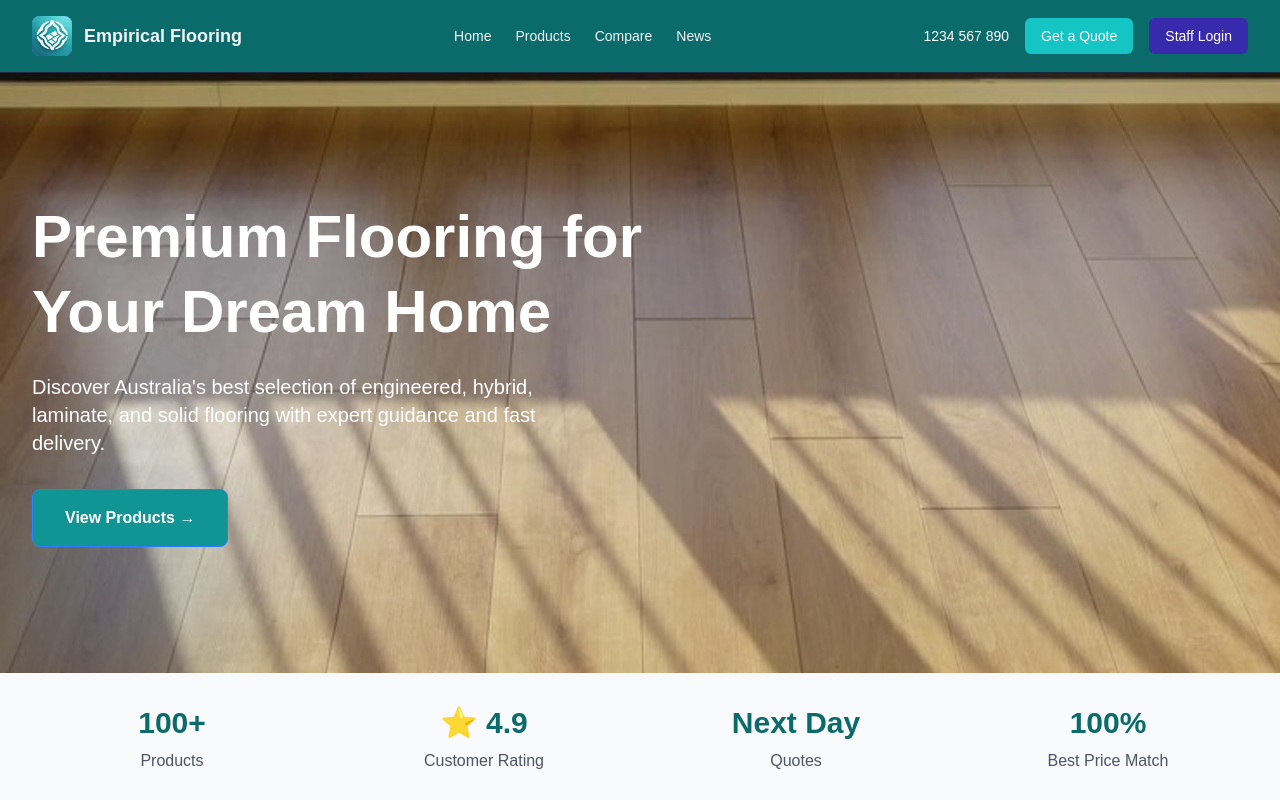
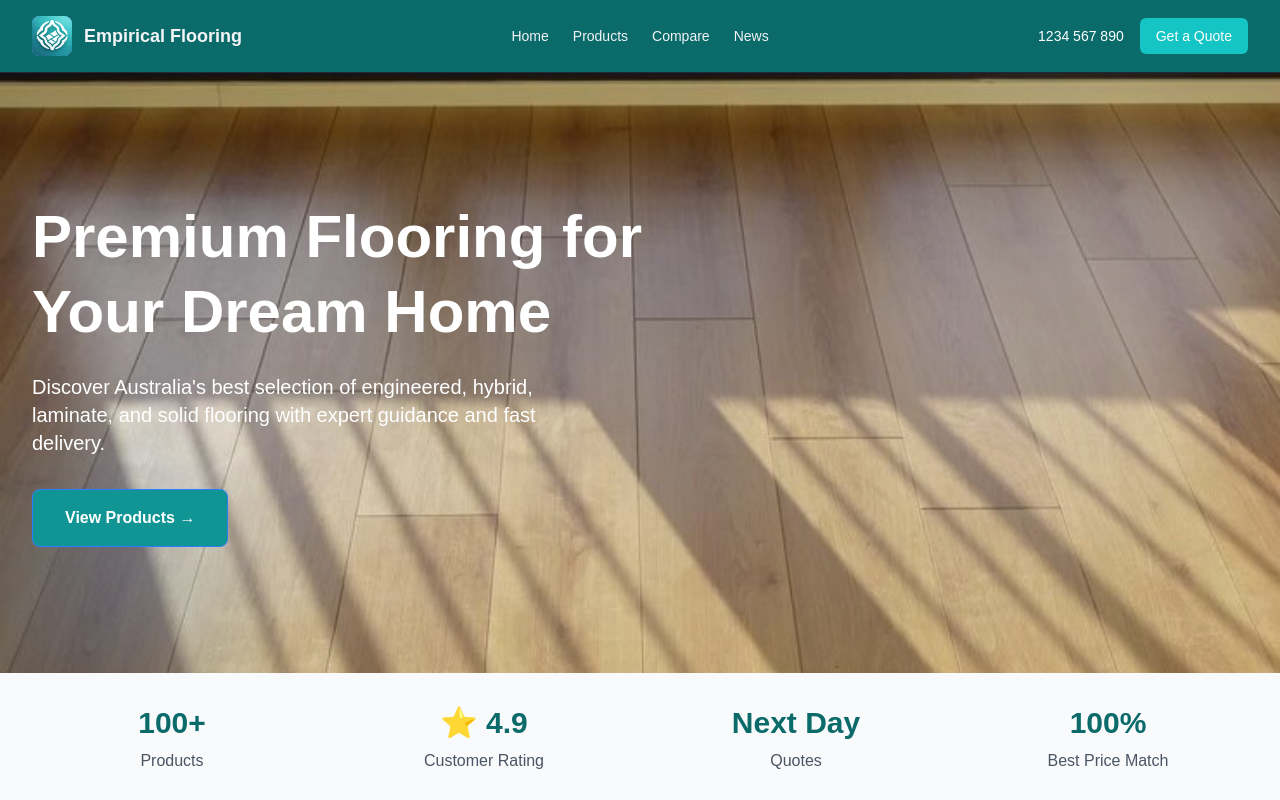
Before and after one commit to JamePHD/Flooring, a Next.js app: page / in a window 1280 px wide. Shown: the top 800 px of the page. Built offline with nearby package versions, Linux system fonts and the light colour scheme.

Commit message:
removed staff login button

```diff
--- a/app/components/header.tsx
+++ b/app/components/header.tsx
@@ -56,12 +56,6 @@ export default function Header() {
               Get a Quote
             </Link>
 
-            <Link
-              href="/signIn"
-              className="bg-indigo-800 hover:bg-indigo-900 text-white text-sm px-4 py-2 rounded-md transition"
-            >
-              Staff Login
-            </Link>
           </div>
         </div>
       </div>
```
